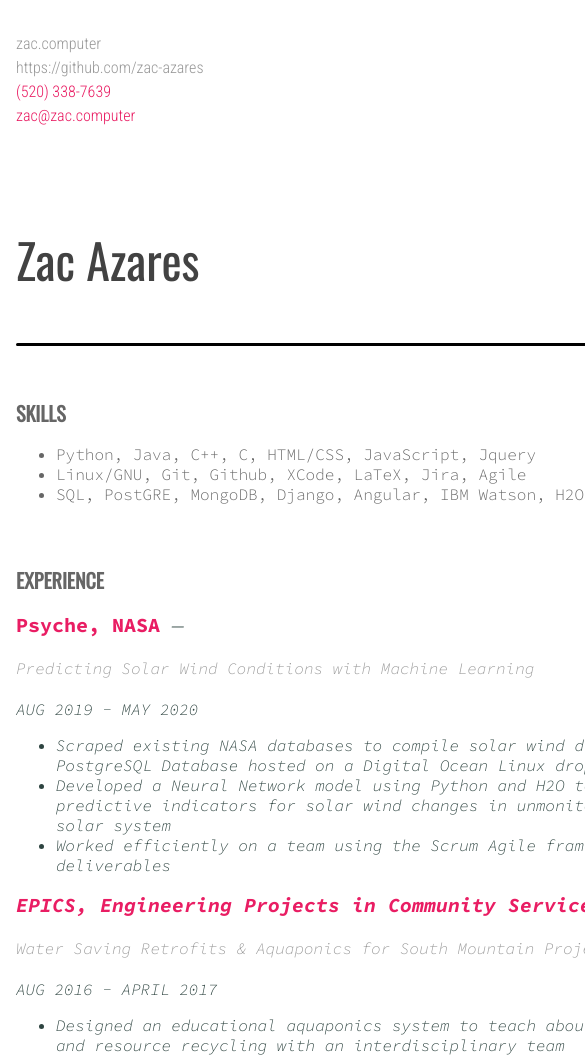
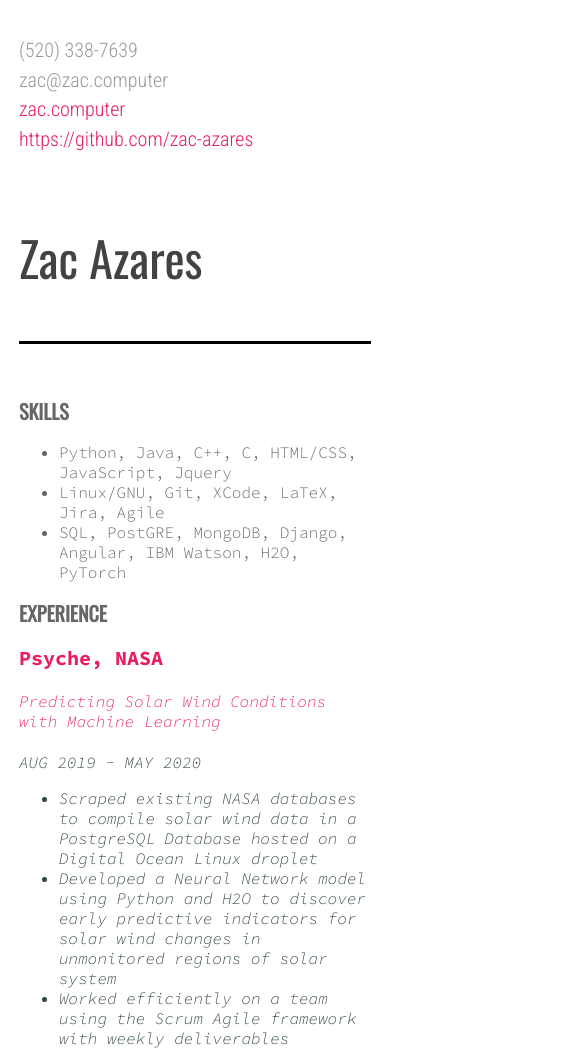
Before and after one commit to zac-computer/zac-azares.github.io, a plain HTML site: page index.html in a window 390 px wide. Shown: the top 1058 px of the page, 585 px wide, since content can reach past the window. Drawn offline with nearby package versions, Linux system fonts and the light colour scheme.

Commit message:
mobile tweaks

```diff
--- a/index.html
+++ b/index.html
@@ -1,48 +1,66 @@
 <!DOCTYPE html>
-<html>
+<html lang="en">
 
 <head>
+    <meta charset="utf-8">
+    <meta name="viewport" content="width=device-width, initial-scale=1.0">
+    <title>zac here</title>
+    <meta name="author" content="Zac">
+    <meta name="description" content="Zac's Resume for now.">
+
     <link rel="preconnect" href="https://fonts.gstatic.com">
     <link
         href="https://fonts.googleapis.com/css2?family=Oswald&family=Roboto+Condensed:ital,wght@0,300;1,300&family=Source+Code+Pro:ital,wght@0,300;0,700;1,300;1,700&display=swap"
         rel="stylesheet">
+
     <style>
+        @media only screen and (max-width: 700px) {
+            :root {
+                --screen-sizer: 50ex;
+            }
+
+            .heading {
+                padding: 1rem;
+            }
+        }
+
+        @media only screen and (min-width: 701px) {
+            :root {
+                --screen-sizer: 100ex;
+            }
+        }
+
+        :root {
+            --highlight-color: #e91d63;
+            --dark-grey: #424242;
+            --grey: #666666;
+            --light-grey: #999999;
+            --accent: #2e4440;
+        }
+
         #contact_section {
             cursor: text;
             display: inline-block;
-            color: #e91d63;
+            color: var(--light-grey);
             font-family: 'Roboto Condensed', sans-serif;
-            padding: 1rem;
-            line-height: 1.5rem;
+            line-height: 1.85rem;
+            font-size: 1.25rem;
         }
 
         #name_section {
+            color: var(--dark-grey);
             font-family: 'Oswald', sans-serif;
-            padding: 1rem;
             font-size: 3rem;
-            color: #424242
-        }
-
-        #skills_section {
-            padding: 1rem;
 
         }
 
-        #experience_section {
+        .content {
             padding: 1rem;
-
-        }
-
-        #education_section {
-            padding: 1rem;
-
         }
 
         .section_title {
             font-family: 'Oswald', sans-serif;
             font-size: 1.25rem;
-
-
         }
 
         .section_list {
@@ -51,83 +69,77 @@
 
         .linkage {
             text-decoration: none;
-            text-decoration: none;
-            color: #999999
+            color: var(--highlight-color);
+        }
+
+        body {
+            color: var(--grey);
+            font-family: 'Source Code Pro', monospace;
+            font-size: 100%;
+            font-size: 1rem;
+            width: var(--screen-sizer);
+            margin: auto;
+            padding-bottom: 25px;
         }
 
         hr {
-            width: 100ex;
             border-color: black;
+            color: black;
             position: relative;
             font-size: 0.8rem;
             border-width: 0.5ex 0 0 0;
             border-style: solid;
-            border-radius: 20px;
-
-
         }
 
         h2 {
-            color: #e91d63;
+            color: var(--highlight-color);
             font-size: 1.25rem;
         }
 
         h4 {
-            color: #2e4440;
+            color: var(--light-grey);
             font-weight: 500;
             font-style: italic;
         }
 
         i {
-            color: #2e4440;
+            color: var(--accent);
             font-weight: 500;
-        }
-
-        body {
-            font-family: 'Source Code Pro', monospace;
-            font-size: 100%;
-            font-size: 1rem;
-            width: 100ex;
-            margin: auto;
-            color: #666666
         }
     </style>
 </head>
 
 <body>
-
-    <div style="max-width: 1000px; margin: auto;">
-
+    <div class="heading">
         <div id="contact_section">
-            <p><a class="linkage" href="https://zac.computer" rel="nofollow">zac.computer</a> <br>
-                <a class="linkage" href="https://github.com/zac-azares" rel="nofollow">https://github.com/zac-azares</a>
-                <br>
+            <p>
+                (520) 338-7639 <br>
+                zac@zac.computer <br>
+                <a class="linkage" href="https://zac.computer" rel="nofollow">zac.computer</a> <br>
+                <a class="linkage" href="https://github.com/zac-azares">https://github.com/zac-azares</a> <br>
                 <a hidden class="linkage" href="https://www.linkedin.com/in/zachary-azares-a4348419b"
-                    rel="nofollow">https://www.linkedin.com/in/zachary-azares-a4348419b</a><br hidden>
-                (520) 338-7639 <br>
-                zac@zac.computer
+                    rel="nofollow">https://www.linkedin.com/in/zachary-azares-a4348419b</a>
             </p>
         </div>
 
         <div id="name_section">
             <p>Zac Azares</p>
-            <hr />
+            <hr>
         </div>
-
+    </div>
+    <div class="content">
         <div id="skills_section">
             <h1 class="section_title">SKILLS</h1>
             <ul>
                 <li>Python, Java, C++, C, HTML/CSS, JavaScript, Jquery</li>
-                <li>Linux/GNU, Git, Github, XCode, LaTeX, Jira, Agile</li>
+                <li>Linux/GNU, Git, XCode, LaTeX, Jira, Agile</li>
                 <li>SQL, PostGRE, MongoDB, Django, Angular, IBM Watson, H2O, PyTorch</li>
             </ul>
         </div>
 
-
-
         <div id="experience_section">
             <h1 class="section_title">EXPERIENCE</h1>
-            <h2>Psyche, NASA<i> —
+            <h2>Psyche, NASA<i>
                     <a hidden class="linkage"
                         href="https://psyche.asu.edu/get-involved/capstone-projects/predicting-solar-wind-conditions-with-machine-learning-team-plasma/"
                         rel="nofollow">https://psyche.asu.edu/.../predicting-solar-wind-conditions-with-machine-learning-team-plasma/</a>
@@ -136,62 +148,57 @@
                 <a class="linkage"
                     href="https://psyche.asu.edu/get-involved/capstone-projects/predicting-solar-wind-conditions-with-machine-learning-team-plasma/"
                     rel="nofollow">Predicting Solar Wind Conditions with Machine Learning</a>
-
-
             </h4>
             <p>AUG 2019 - MAY 2020</p>
             <ul>
                 <li>Scraped existing NASA databases to compile solar wind data in a PostgreSQL Database hosted on a
-                    Digital
-                    Ocean Linux droplet</li>
+                    Digital Ocean Linux droplet</li>
                 <li>Developed a Neural Network model using Python and H2O to discover early predictive indicators for
                     solar wind changes in unmonitored regions of solar system</li>
                 <li>Worked efficiently on a team using the Scrum Agile framework with weekly deliverables</li>
             </ul>
 
-            <h2>EPICS, Engineering Projects in Community Service<i> — </i></h2>
+            <h2>EPICS, Engineering Projects in Community Service<i> </i></h2>
             <h4>
-                <a class="linkage" href="https://appcamp.engineering.asu.edu/2021-epics-high-virtual-showcase/"
+                <a hidden class="linkage" href="https://appcamp.engineering.asu.edu/2021-epics-high-virtual-showcase/"
                     rel="nofollow">Water Saving Retrofits & Aquaponics for South Mountain Projects</a>
-
-
+                <a class="linkage" href="https://epics.engineering.asu.edu/fse-494-projects-fa18/" rel="nofollow">Water
+                    Saving Retrofits & Aquaponics for South Mountain Projects</a>
             </h4>
             <h4 hidden>Water Saving Retrofits & Aquaponics for South Mountain Projects</h4>
             <p>AUG 2016 - APRIL 2017</p>
-
             <ul>
                 <li>Designed an educational aquaponics system to teach about nitrogen cycles and resource recycling
-                    with an interdisciplinary team
-                </li>
+                    with an interdisciplinary team</li>
                 <li>Coded Arduinos to read water sensor measurements and developed a model of water and nutrient flow
-                    through a fluid system using the Waterfall Model
-                </li>
+                    through a fluid system using the Waterfall Model</li>
             </ul>
 
-            <h2>SALUS, University of Arizona<i> — </i></h2>
-            <h4>Developing iOS app prototype for women in dangerous households</h4>
+            <h2>SALUS, University of Arizona<i> </i></h2>
+            <h4>
+                <a class="linkage" href="https://youtu.be/DkqhhaylznE" rel="nofollow">Developing iOS app prototype for
+                    women in dangerous households</a>
+            </h4>
             <p>JUNE 2018 - MAY 2019</p>
-
             <ul>
-                <li>Developed proof of concept for an iOS app with MVC and UML diagrams
-                </li>
-                <li>Prototyped app features and design using Swift in XCode
-                </li>
+                <li>Developed proof of concept for an iOS app with MVC and UML diagrams</li>
+                <li>Prototyped app features and design using Swift in XCode</li>
             </ul>
-
-
             <p hidden>MONTH 2020 - PRESENT</p>
 
         </div>
 
-
-
         <div id="education_section">
             <h1 class="section_title">EDUCATION</h1>
-            <h2>B.S. in Computer Science, Arizona State University<i> — MAY 2020</i></h2>
+            <h2>B.S. in Computer Science, Arizona State University<i> MAY 2020</i></h2>
+            <h4>
+                <a class="linkage"
+                    href="https://graduation.asu.edu/sites/default/files/asu_spring_2020_virtualconvocation_582020.pdf"
+                    rel="nofollow">Ira A. Fulton School of Engineering </a>
+            </h4>
             <ul>
-                <li>IBM Data Science Professional (expected May 2021)</li>
-                <li>Six Sigma Greenbelt (expected May 2021)</li>
+                <li>IBM Data Science Professional (expected June 2021)</li>
+                <li>Six Sigma Greenbelt (expected July 2021)</li>
                 <li>CompTIA Security+ (expected May 2021)</li>
                 <li>Software QA, Analysis, and Design</li>
                 <li>Machine/Statistical Learning</li>
@@ -199,8 +206,8 @@
                 <li>Engineering Administration</li>
             </ul>
         </div>
+    </div>
 
-    </div>
 </body>
 
 </html>
```
